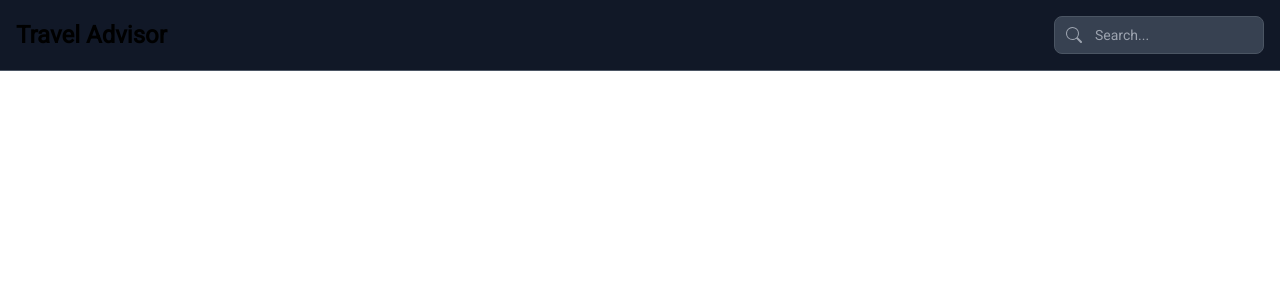
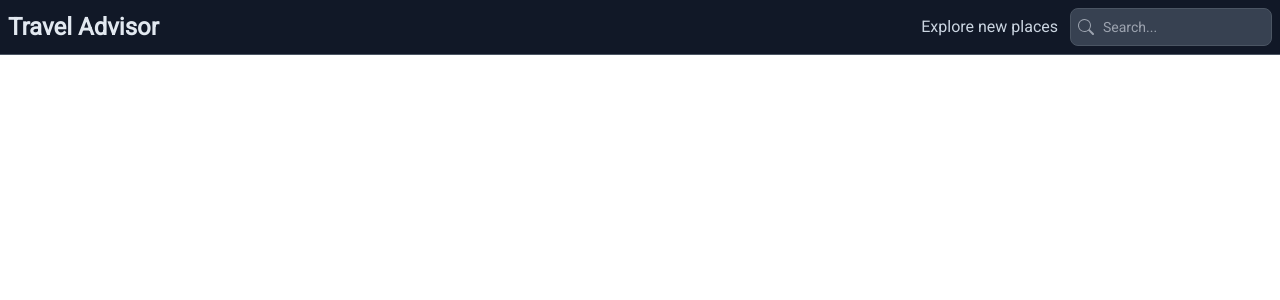
Before and after one commit to KennyMwendwaX/travel-advisor, a Next.js app: page / in a window 1280 px wide. Shown: the top 300 px of the page. Built offline with nearby package versions, Linux system fonts and the light colour scheme.

Commit message:
Designed the navbar

```diff
--- a/components/Navbar.tsx
+++ b/components/Navbar.tsx
@@ -7,22 +7,23 @@ export default function Navbar() {
   return (
     <>
       <nav className="bg-gray-900 fixed w-full z-20 top-0 left-0 border-b border-gray-600">
-        <div className="max-w-screen-xl flex flex-wrap items-center justify-between mx-auto p-4">
+        <div className="max-w-screen-xl flex flex-wrap items-center justify-between mx-auto p-2">
           <Link href="/" className="flex items-center">
-            <span className="self-center text-2xl font-semibold whitespace-nowrap dark:text-white">
+            <span className="self-center text-2xl font-semibold whitespace-nowrap text-slate-200">
               Travel Advisor
             </span>
           </Link>
-          <div className="flex md:order-2">
+          <div className="flex md:order-2 items-center space-x-3">
+            <div className="text-slate-300">Explore new places</div>
             <div className="relative hidden md:block">
-              <div className="absolute inset-y-0 left-0 flex items-center pl-3 pointer-events-none">
+              <div className="absolute inset-y-0 left-0 flex items-center pl-2 pointer-events-none">
                 <BsSearch className="text-gray-400" />
                 <span className="sr-only">Search icon</span>
               </div>
               <input
                 type="text"
                 id="search-navbar"
-                className="block w-full outline-none p-2 pl-10 text-sm border rounded-lg bg-gray-700 border-gray-600 placeholder-gray-400 text-white focus:ring-blue-500 focus:border-blue-500"
+                className="block w-full outline-none p-2 pl-8 text-sm border rounded-lg bg-gray-700 border-gray-600 placeholder-gray-400 text-white focus:ring-blue-500 focus:border-blue-500"
                 placeholder="Search..."
               />
             </div>
```
Also changed, not shown: tsconfig.json (+7 -1 lines).
